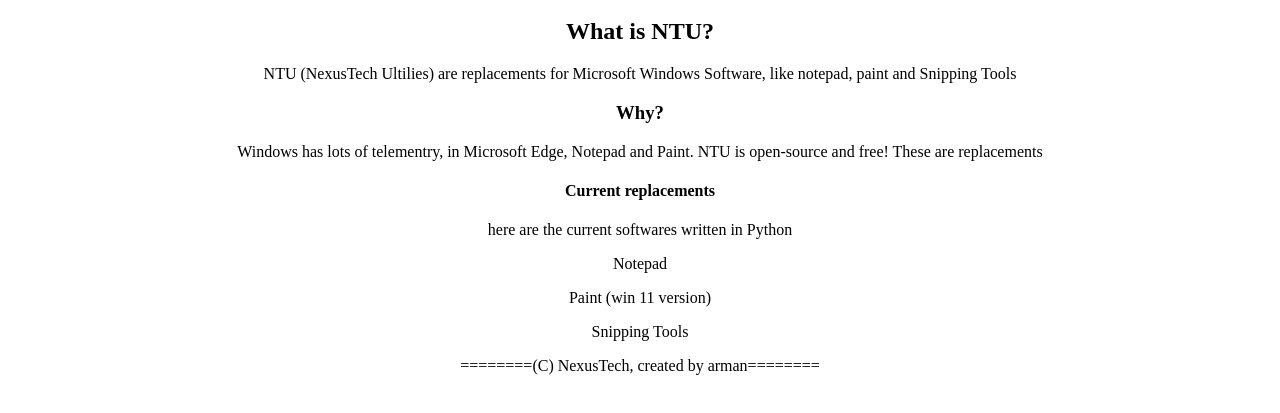
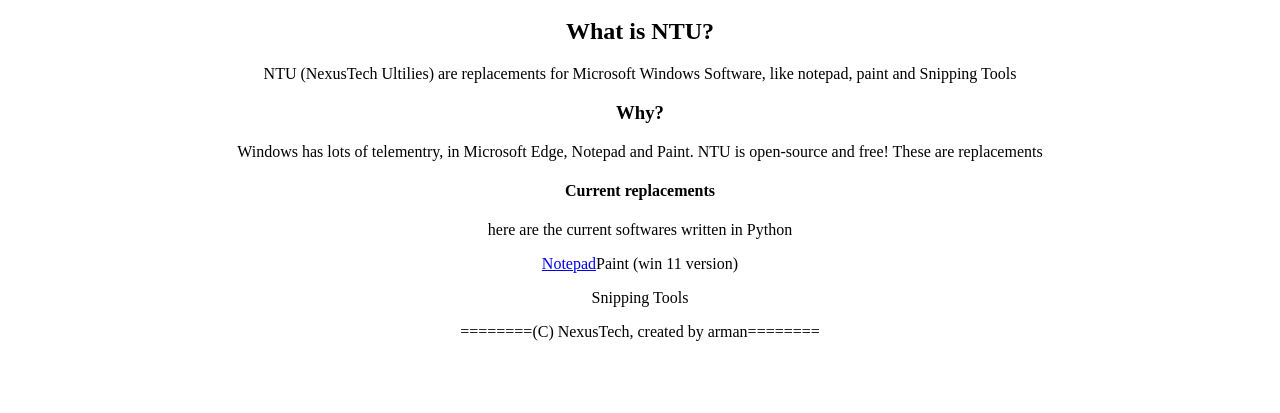
Before and after one commit to nexustech24/ntu, a plain HTML site: page index.html in a window 1280 px wide. Shown: the part 327-740 px from the top of the page. Drawn offline with Linux system fonts and the light colour scheme.

Commit message:
index.html

```diff
--- a/index.html
+++ b/index.html
@@ -23,7 +23,7 @@
 
       <p>here are the current softwares written in Python</p>
 
-           <p>Notepad</p>
+        <a href="https://github.com/nexustech24/NexusTech-Text-Editor">Notepad</a
            <p>Paint (win 11 version)</p>
            <p>Snipping Tools</p>
 
```
